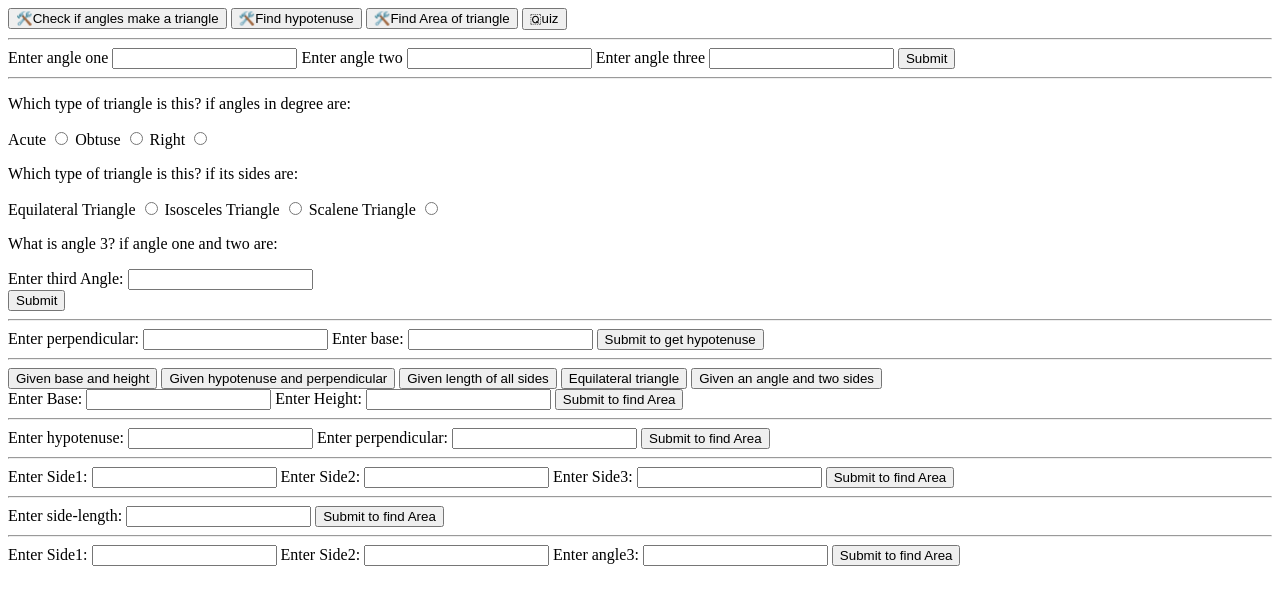
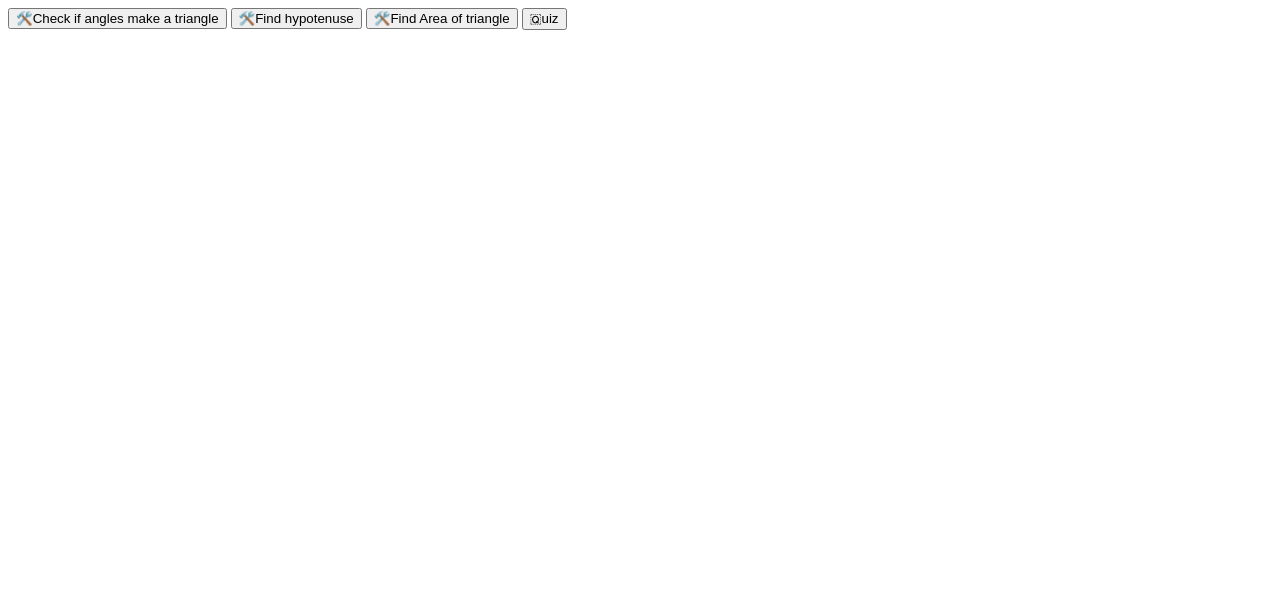
Before and after one commit to ajitpsakri/fun-triangles, a plain HTML site: page index.html in a window 1280 px wide. Drawn offline with Linux system fonts and the light colour scheme.

Commit message:
feat:button click div appear, like react

```diff
--- a/index.html
+++ b/index.html
@@ -14,7 +14,7 @@
     <button id="btn-find-hypotenus">🛠️Find hypotenuse</button>
     <button id="btn-find-area">🛠️Find Area of triangle</button>
     <button id="btn-quiz">🇶uiz</button>
-    <hr>
+
     <div class="triangle-check">
         <label for="angle-one">Enter angle one</label>
         <input id="angle-one" type="number">
@@ -24,7 +24,7 @@
         <input id="angle-three" type="number">
         <button id="btn-submit-angles">Submit</button>
     </div>
-    <hr>
+
     <div class="quiz">
         <div class="triangle-type-angle">
             <p id="question1">Which type of triangle is this? if angles in degree are:</p>
@@ -51,7 +51,7 @@
         </div>
         <button id="btn-submit-quiz">Submit</button>
     </div>
-    <hr>
+
     <div class="give-me-hypotenuse">
         <label for="perpendicular">Enter perpendicular: </label>
         <input id="perpendicular" type="number">
@@ -59,7 +59,7 @@
         <input id="base" type="number">
         <button id="btn-submit-PandB">Submit to get hypotenuse</button>
     </div>
-    <hr>
+
     <div class="find-area">
         <button id="half-base-height">Given base and height</button>
         <button id="with-hypotenuse">Given hypotenuse and perpendicular</button>
@@ -74,7 +74,7 @@
             <input id="height-for-area" type="number">
             <button id="submit-area1">Submit to find Area</button>
         </div>
-        <hr>
+
         <div class="hypo-perpendi">
             <!-- given hypotenuse and perpendicular -->
             <label for="hypotenuse-for-area">Enter hypotenuse: </label>
@@ -83,7 +83,7 @@
             <input id="perpendicular-for-area" type="number">
             <button id="submit-area2">Submit to find Area</button>
         </div>
-        <hr>
+
         <div class="all-sides-area">
             <!-- A = sqrt(s(s-a)(s-b)(s-c)) where s is half of perimeter -->
             <label for="Side1-for-area">Enter Side1: </label>
@@ -94,14 +94,14 @@
             <input id="Side3-for-area" type="number">
             <button id="submit-area3">Submit to find Area</button>
         </div>
-        <hr>
+
         <div class="equivalent-triangle-area">
             <!-- Equilateral triangle sqrt(3)/4 * (side)^2 -->
             <label for="side-length-for-area">Enter side-length: </label>
             <input id="side-length-for-area" type="number">
             <button id="submit-area4">Submit to find Area</button>
         </div>
-        <hr>
+
         <div class="given-an-angle-toArea">
             <!-- given A B side and C angle, Area = (ab/2)*sinc -->
             <label for="Side1-for-area">Enter Side1: </label>
--- a/index.js
+++ b/index.js
@@ -1,31 +1,41 @@
-//nav
-const triangleCheckButton = document.querySelector("#btn-triangle-really");
-const findHypotenusButton = document.querySelector("#btn-find-hypotenus");
-const findAreaButton = document.querySelector("#btn-find-area");
-const quizButton = document.querySelector("#btn-quiz");
 
-//divisions
-const triangleCheck = document.querySelector(".triangle-check");
-const quiz = document.querySelector(".quiz");
-const findHypotenus = document.querySelector(".give-me-hypotenuse");
-const findArea = document.querySelector(".find-area");
+const buttonObj = {
+ triangleCheckButton : document.querySelector("#btn-triangle-really"),
+ findHypotenusButton : document.querySelector("#btn-find-hypotenus"),
+ findAreaButton : document.querySelector("#btn-find-area"),
+ quizButton : document.querySelector("#btn-quiz"),
+}
 
-const allDiv = [triangleCheck,quiz,findHypotenus,findArea];
-const allButton = [triangleCheckButton,quizButton,findHypotenusButton,findAreaButton]
+const divObj = {
+ triangleCheck : document.querySelector(".triangle-check"),
+ quiz : document.querySelector(".quiz"),
+ findHypotenus : document.querySelector(".give-me-hypotenuse"),
+ findArea : document.querySelector(".find-area"),
+}
 
-allButton.map(ele=>displayDivBasedOnButtonClicked(ele))
+for(let key in buttonObj){
+    displayDivBasedOnButtonClicked(key)
+}
 
-console.log(Object.keys(triangleCheck))
+// const allDiv = [triangleCheck,quiz,findHypotenus,findArea];
+// const allButton = [triangleCheckButton,quizButton,findHypotenusButton,findAreaButton]
+
+// allButton.map(ele=>displayDivBasedOnButtonClicked(ele))
+
 function displayDivBasedOnButtonClicked(btnName){
-
-    btnName.addEventListener('click',function(btnName){
-        allDiv.map(ele=>clear(ele))
+    buttonObj[btnName].addEventListener('click',function(){
+        clearDivs()
         //convert variable name btnName to string form(Hint use object)
-        console(eval(btnName.replace(/(\w+)Button/g,"$1")))
-        // display(eval(btnName.replace(/(\w+)Button/g,"$1")))
+       display(eval(divObj[btnName.replace(/(\w+)Button/g,"$1")]))
     })
 }
-
-// const showWhatIsClick = () => {}
 const clear = whatToClear => whatToClear.style.display = "none";
 const display= whatToDisplay => whatToDisplay.style.display = "block";
+
+const clearDivs = () => {
+    for(let key in divObj){
+        clear(divObj[key])
+    }
+}
+clearDivs()
+// const showWhatIsClick = () => {}
```
